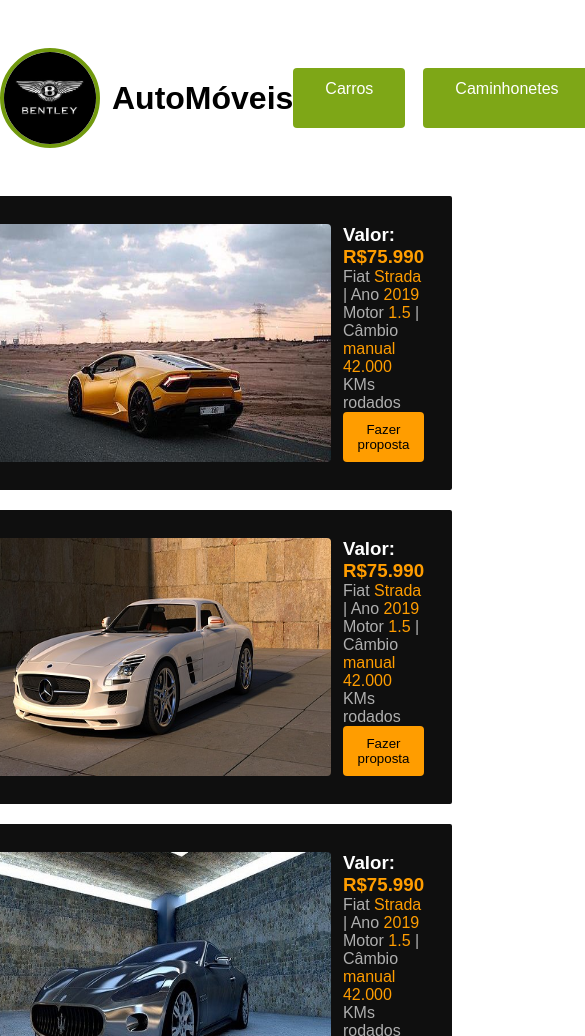
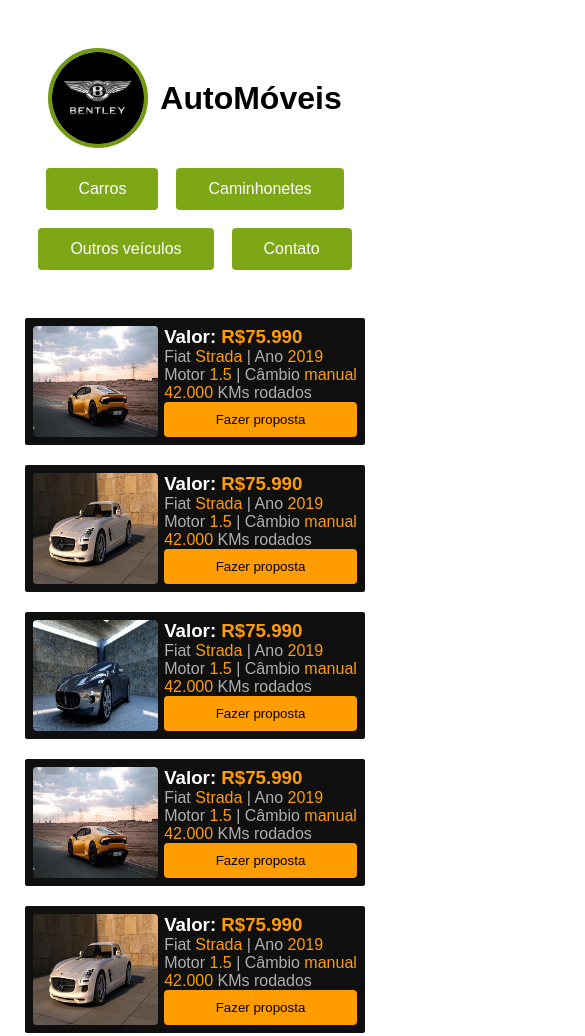
Before and after one commit to LinickerOstroski/car-store, a plain HTML site: page loja-carros-3/index.html in a window 390 px wide. Shown: the top 1036 px of the page, 585 px wide, since content can reach past the window. Drawn offline with Linux system fonts and the light colour scheme.

Commit message:
ajustando responsividade para smartphone

```diff
--- a/loja-carros-3/styles.css
+++ b/loja-carros-3/styles.css
@@ -54,10 +54,9 @@
 
 .cards{
     display: flex;
+    flex-wrap: wrap;
     align-items: center;
     justify-content: center;
-    flex-wrap: wrap;
-
 }
 
 #conteudo{
@@ -100,3 +99,32 @@ p:not(cor-laranja){
     border: none;
     border-radius: 4px;
 }
+
+@media screen and (max-width: 640px){
+
+
+    .navegacao{
+        flex-direction: column;
+        & nav{
+            margin-top: 20px;
+            flex-wrap: wrap;
+            justify-content: center;
+            align-items: center;
+        }
+    }
+
+    .card{
+        padding: 8px;
+        gap: 6px;
+        border-radius: 2px;
+        color: white;
+        background-color: rgb(15, 15, 15);
+    }
+
+    #conteudo .card img{
+        width: 125px;
+        border-radius: 4px;
+        justify-self: start;
+    }
+
+}
```
Also changed, not shown: loja-carros-2/index.html (+3 -0 lines), loja-carros-2/styles.css (+11 -13 lines).
